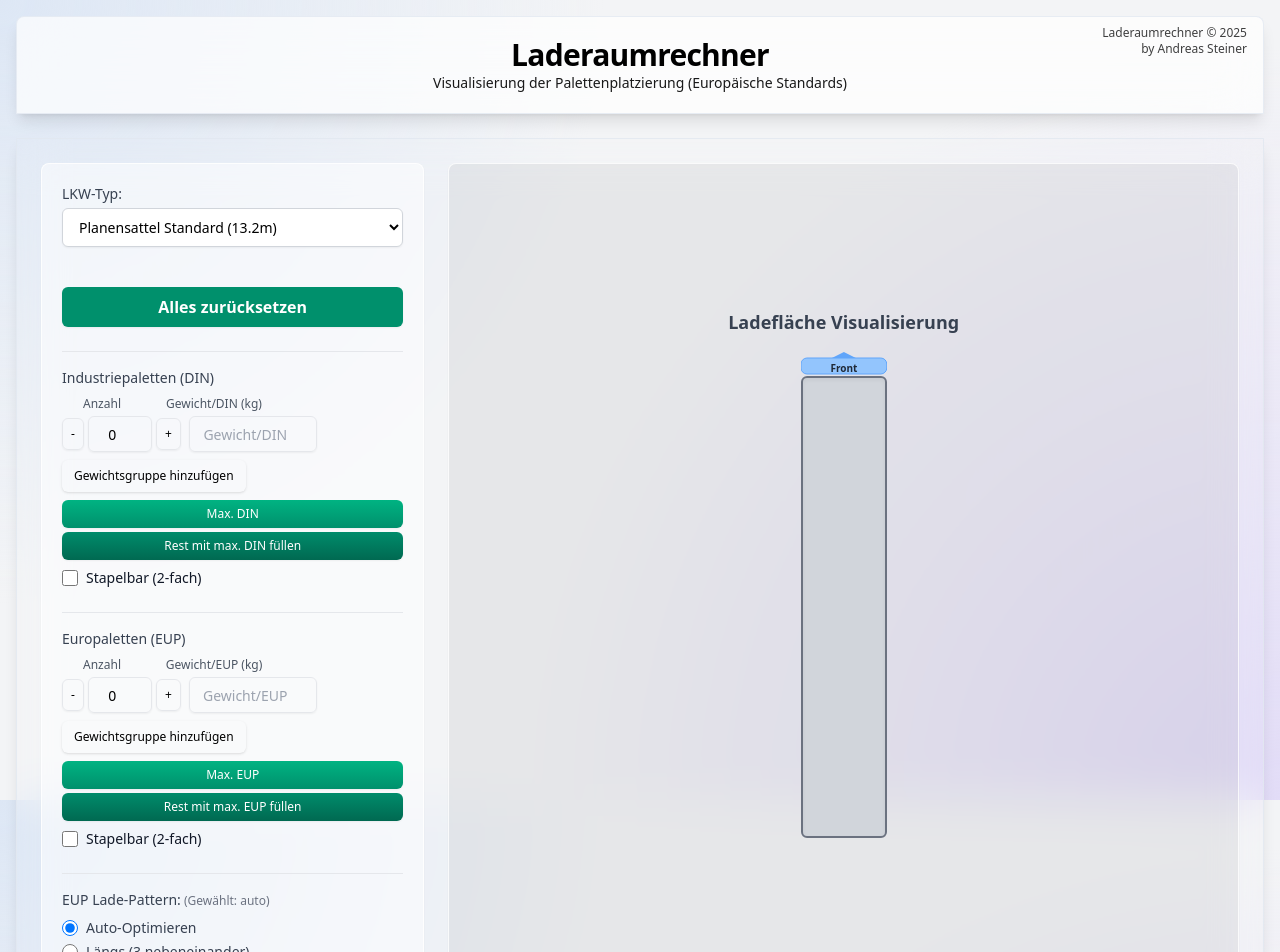
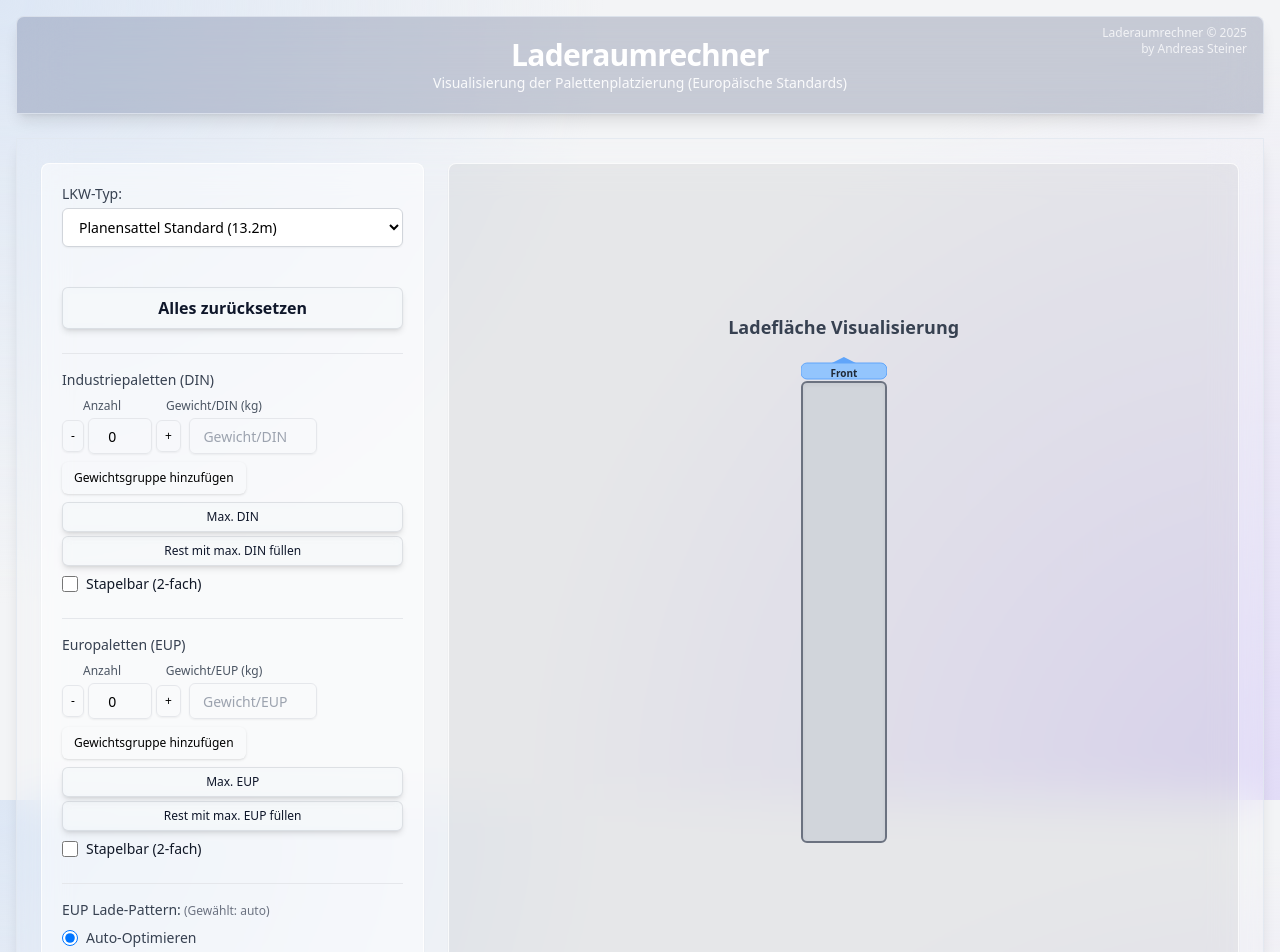
Before and after one commit to rep0mancer/truck_calculator, a Next.js app: page / in a window 1280 px wide. Shown: the top 952 px of the page. Built offline with nearby package versions, Linux system fonts and the light colour scheme.

Commit message:
Refactor: Update UI styles for better aesthetics
Co-authored-by: steinerx93 <steinerx93@gmail.com>

```diff
--- a/src/app/page.tsx
+++ b/src/app/page.tsx
@@ -760,7 +760,7 @@ export default function HomePage() {
 
   return (
     <div className="container mx-auto p-4 font-sans bg-transparent">
-      <header className="relative bg-white/70 backdrop-blur-xl p-5 rounded-t-lg shadow-lg mb-6 border border-slate-200/80">
+      <header className="relative bg-blue-950/20 backdrop-blur-xl text-white p-5 rounded-t-lg shadow-lg mb-6 border border-slate-200/80">
         <div className="absolute top-2 right-4 text-right text-xs opacity-75">
           <p>Laderaumrechner © {new Date().getFullYear()}</p>
           <p>by Andreas Steiner</p>
@@ -789,14 +789,14 @@ export default function HomePage() {
               </select>
             </div>
             <div className="pt-4">
-              <button onClick={handleClearAllPallets} className="w-full py-2 px-4 bg-[#00906c] text-white font-semibold rounded-md shadow-sm hover:bg-[#007e5e] focus:outline-none focus:ring-2 focus:ring-[#00906c] focus:ring-opacity-50 transition duration-150 ease-in-out">Alles zurücksetzen</button>
+              <button onClick={handleClearAllPallets} className="w-full py-2 px-4 bg-slate-200/20 backdrop-blur-sm border border-slate-900/10 hover:bg-slate-200/30 shadow-md text-slate-900 font-semibold rounded-md focus:outline-none focus:ring-2 focus:ring-[#00906c] focus:ring-opacity-50 transition duration-150 ease-in-out">Alles zurücksetzen</button>
             </div>
 
             <div className="border-t pt-4">
                 <label className="block text-sm font-medium text-gray-700 mb-2">Industriepaletten (DIN)</label>
                 <WeightInputs entries={dinWeights} onChange={(entries)=>{ setLastEdited('din'); setDinWeights(entries); }} palletType="DIN" />
-                <button onClick={() => handleMaximizePallets('industrial')} className="mt-2 w-full py-1.5 px-3 bg-gradient-to-b from-[#00b382] to-[#00906c] text-white text-xs font-medium rounded-md shadow-sm hover:from-[#00906c] hover:to-[#007e5e] focus:outline-none focus:ring-2 focus:ring-[#00906c] focus:ring-opacity-50">Max. DIN</button>
-                <button onClick={() => handleFillRemaining('industrial')} className="mt-1 w-full py-1.5 px-3 bg-gradient-to-b from-[#008c6b] to-[#006951] text-white text-xs font-medium rounded-md shadow-sm hover:from-[#007e5e] hover:to-[#005f49] focus:outline-none focus:ring-2 focus:ring-[#008c6b] focus:ring-opacity-50">Rest mit max. DIN füllen</button>
+                <button onClick={() => handleMaximizePallets('industrial')} className="mt-2 w-full py-1.5 px-3 bg-slate-200/20 backdrop-blur-sm border border-slate-900/10 hover:bg-slate-200/30 shadow-md text-slate-900 text-xs font-medium rounded-md focus:outline-none focus:ring-2 focus:ring-[#00906c] focus:ring-opacity-50">Max. DIN</button>
+                <button onClick={() => handleFillRemaining('industrial')} className="mt-1 w-full py-1.5 px-3 bg-slate-200/20 backdrop-blur-sm border border-slate-900/10 hover:bg-slate-200/30 shadow-md text-slate-900 text-xs font-medium rounded-md focus:outline-none focus:ring-2 focus:ring-[#008c6b] focus:ring-opacity-50">Rest mit max. DIN füllen</button>
                 <div className="flex items-center mt-2">
                     <input type="checkbox" id="dinStackable" checked={isDINStackable} onChange={e=>setIsDINStackable(e.target.checked)} disabled={isWaggonSelected} className="h-4 w-4 text-indigo-600 border-gray-300 rounded focus:ring-indigo-500 disabled:opacity-50 disabled:cursor-not-allowed"/>
                     <label htmlFor="dinStackable" className={`ml-2 text-sm text-gray-900 ${isWaggonSelected && 'text-gray-400'}`}>Stapelbar (2-fach)</label>
@@ -809,8 +809,8 @@ export default function HomePage() {
             <div className="border-t pt-4">
                 <label className="block text-sm font-medium text-gray-700 mb-2">Europaletten (EUP)</label>
                 <WeightInputs entries={eupWeights} onChange={(entries)=>{ setLastEdited('eup'); setEupWeights(entries); }} palletType="EUP" />
-                <button onClick={() => handleMaximizePallets('euro')} className="mt-2 w-full py-1.5 px-3 bg-gradient-to-b from-[#00b382] to-[#00906c] text-white text-xs font-medium rounded-md shadow-sm hover:from-[#00906c] hover:to-[#007e5e] focus:outline-none focus:ring-2 focus:ring-[#00906c] focus:ring-opacity-50">Max. EUP</button>
-                <button onClick={() => handleFillRemaining('euro')} className="mt-1 w-full py-1.5 px-3 bg-gradient-to-b from-[#008c6b] to-[#006951] text-white text-xs font-medium rounded-md shadow-sm hover:from-[#007e5e] hover:to-[#005f49] focus:outline-none focus:ring-2 focus:ring-[#008c6b] focus:ring-opacity-50">Rest mit max. EUP füllen</button>
+                <button onClick={() => handleMaximizePallets('euro')} className="mt-2 w-full py-1.5 px-3 bg-slate-200/20 backdrop-blur-sm border border-slate-900/10 hover:bg-slate-200/30 shadow-md text-slate-900 text-xs font-medium rounded-md focus:outline-none focus:ring-2 focus:ring-[#00906c] focus:ring-opacity-50">Max. EUP</button>
+                <button onClick={() => handleFillRemaining('euro')} className="mt-1 w-full py-1.5 px-3 bg-slate-200/20 backdrop-blur-sm border border-slate-900/10 hover:bg-slate-200/30 shadow-md text-slate-900 text-xs font-medium rounded-md focus:outline-none focus:ring-2 focus:ring-[#008c6b] focus:ring-opacity-50">Rest mit max. EUP füllen</button>
                 <div className="flex items-center mt-2">
                     <input type="checkbox" id="eupStackable" checked={isEUPStackable} onChange={e=>setIsEUPStackable(e.target.checked)} disabled={isWaggonSelected} className="h-4 w-4 text-indigo-600 border-gray-300 rounded focus:ring-indigo-500 disabled:opacity-50 disabled:cursor-not-allowed"/>
                     <label htmlFor="eupStackable" className={`ml-2 text-sm text-gray-900 ${isWaggonSelected && 'text-gray-400'}`}>Stapelbar (2-fach)</label>
```
